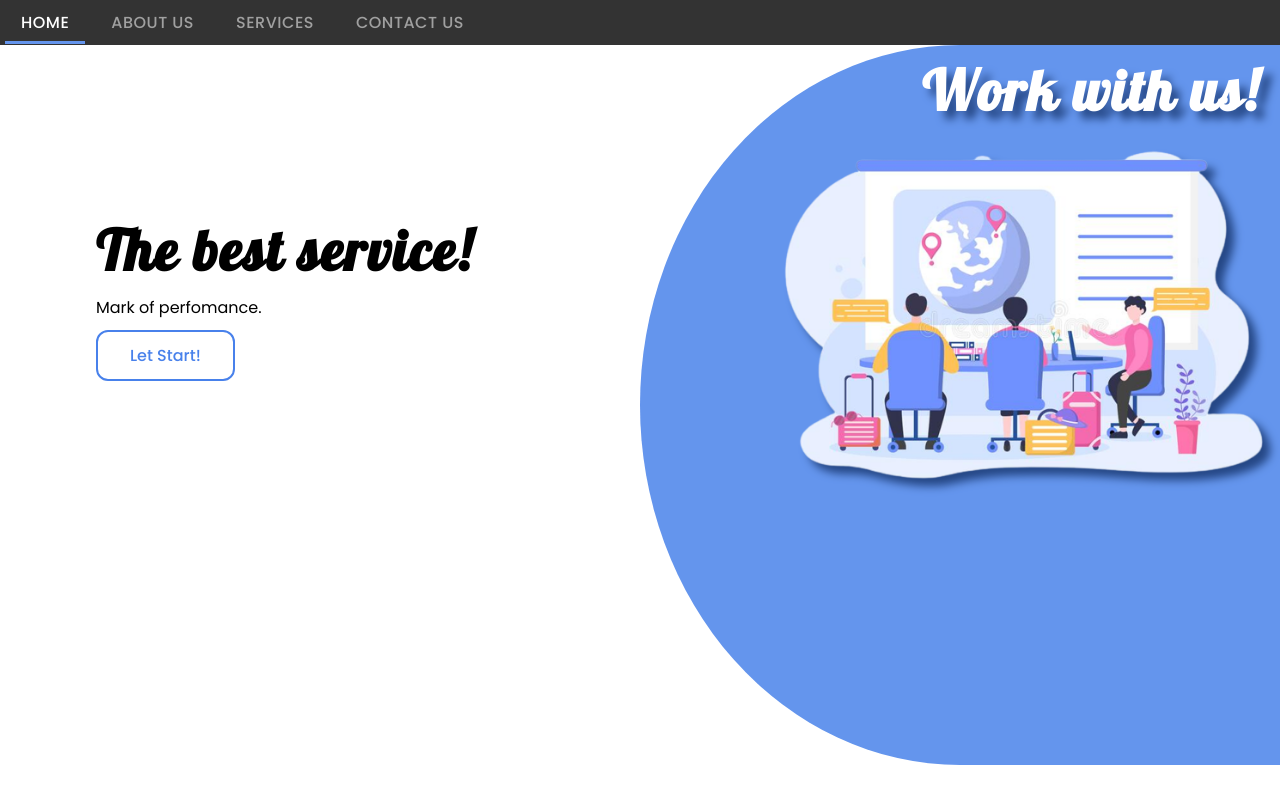
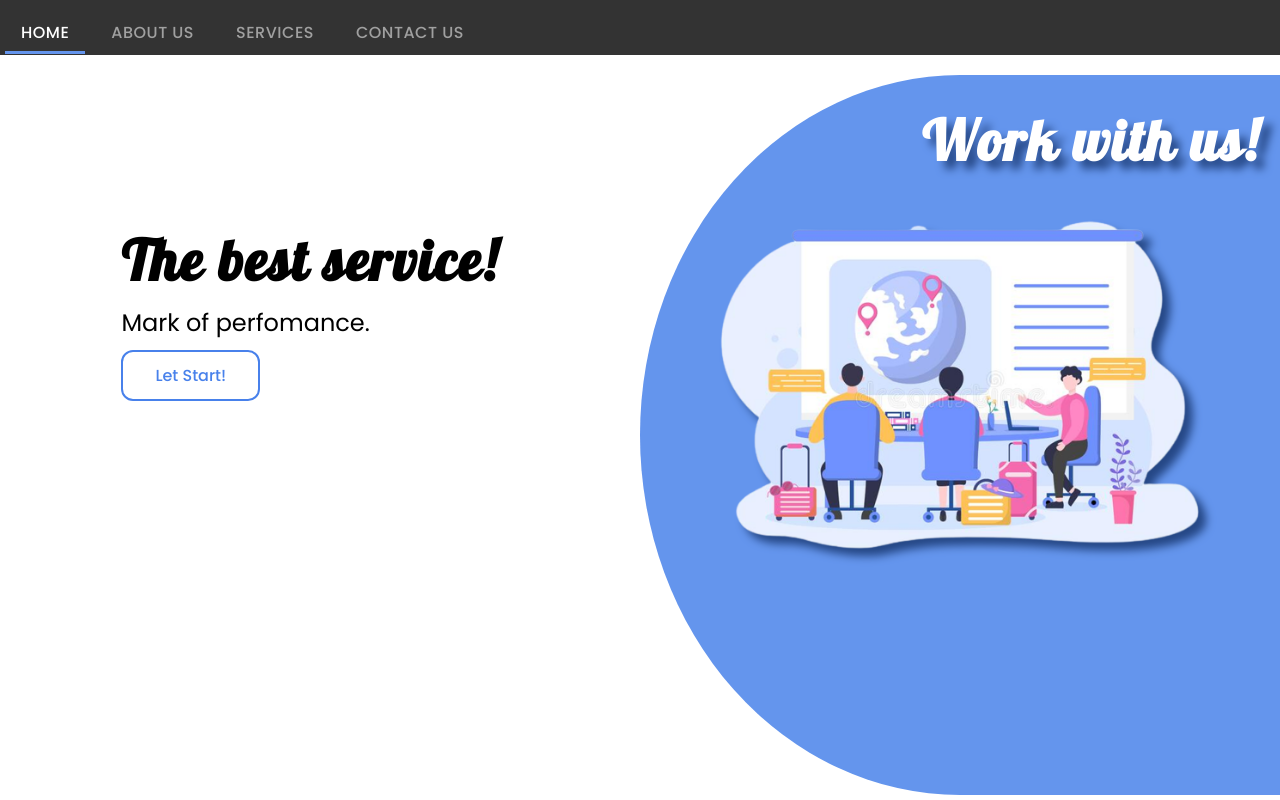
Before and after one commit to gus0117/template-company-2, a plain HTML site: page index.html in a window 1280 px wide. Drawn offline with Linux system fonts and the light colour scheme.

Commit message:
Agregado responsividad a la seccion inicio

```diff
--- a/css/style.css
+++ b/css/style.css
@@ -30,19 +30,243 @@
 }
 
 
-@media only screen and (max-width: 600px) {
+@media only screen and (min-width: 375px) {
+    .navbar li {
+        text-align: center;
+        margin-top: 10px;
+    }
 
+    .half-side {
+        width: 100%;
+        display: flex;
+    }
+
+    .float-left{
+        margin-bottom: 20px;
+    }
+
+    .float-right {
+        margin-top: 20px;
+    }
+
+    .center {
+        margin: 100px auto;
+    }
+
+    .link {
+        font-size: 1.6rem;
+    }
+
+    .title {
+        font-size: 4.5rem;
+
+    }
+
+    .description{
+        font-size: 2rem;
+    }
+
+    .btn {
+        font-family: 'Poppins', sans-serif;
+        padding: 1rem 4rem;
+        font-size: 1.5rem;
+        font-weight: 500;
+        cursor: pointer;
+    }
+
+    .btn-outline-primary {
+        background-color: transparent;
+        color: rgb(72, 129, 235);
+        border-color: rgb(72, 129, 235);
+        border-style: solid;
+        border-width: 4px;
+        border-radius: 12px;
+        transition: all 0.2s linear;
+    }
+
+    .btn-outline-primary:hover {
+        color: white;
+        background:rgb(72, 129, 235);
+        border-color: white;
+        transition: all 0.2s linear;
+    }
+
+    .circle-content {
+        display: flex;
+        flex-direction: column;
+        align-items: center;
+        justify-content: center;
+        margin-top: 20px;
+    }
+
+    .half-circle {
+        background-color: cornflowerblue;
+        height: 60vh;
+        width: 100%;
+        border-radius: 50% 0 0 50%;
+    }
+}
+
+@media only screen and (min-width: 768px) {
+    .navbar li {
+        text-align: center;
+        margin-top: 10px;
+    }
+
+    .half-side {
+        width: 100%;
+        display: flex;
+    }
+
+    .float-left{
+        margin-bottom: 20px;
+    }
+
+    .float-right {
+        margin-top: 20px;
+    }
+
+    .center {
+        margin: 100px auto;
+    }
+
+    .title {
+        margin: 10px 0;
+        text-align: center;
+        font-size: 3.5rem;
+        letter-spacing: 2px;
+    }
+
+    .link {
+        font-size: 1.6rem;
+    }
+
+    .title {
+        font-size: 5rem;
+    }
+
+    .description{
+        font-size: 1.5rem;
+    }
+
+    .btn {
+        font-family: 'Poppins', sans-serif;
+        padding: 1rem 4rem;
+        font-size: 1.5rem;
+        font-weight: 500;
+        cursor: pointer;
+    }
+
+    .btn-outline-primary {
+        background-color: transparent;
+        color: rgb(72, 129, 235);
+        border-color: rgb(72, 129, 235);
+        border-style: solid;
+        border-width: 2px;
+        border-radius: 12px;
+        transition: all 0.2s linear;
+    }
+
+    .btn-outline-primary:hover {
+        color: white;
+        background:rgb(72, 129, 235);
+        border-color: white;
+        transition: all 0.2s linear;
+    }
+
+    .half-circle {
+        background-color: cornflowerblue;
+        height: 80vh;
+        width: 100%;
+        border-radius: 50% 0 0 50%;
+    }
+}
+
+@media only screen and (min-width: 1024px) {
+
+    .link {
+        font-size: 1rem;
+    }
+
+    .navbar li {
+        float: left;
+    }
+
+    .half-side {
+        width: 50%;
+        display: flex;
+    }
+
+    .float-left {
+        height: 50%;
+        float: left;
+    }
+
+    .float-right {
+        height: 50%;
+        float: right
+    }
+
+    .center {
+        margin: 25% auto;
+    }
+
+    .title {
+        margin: 10px auto;
+        margin-right: 20px;
+        font-size: 3.5rem;
+        letter-spacing: 2px;
+    }
+
+
+    .btn {
+        font-family: 'Poppins', sans-serif;
+        padding: 0.7rem 2rem;
+        font-size: 1rem;
+        font-weight: 500;
+        cursor: pointer;
+    }
+
+    .btn-outline-primary {
+        background-color: transparent;
+        color: rgb(72, 129, 235);
+        border-color: rgb(72, 129, 235);
+        border-style: solid;
+        border-width: 2px;
+        border-radius: 12px;
+        transition: all 0.2s linear;
+    }
+
+    .btn-outline-primary:hover {
+        color: white;
+        background:rgb(72, 129, 235);
+        border-color: white;
+        transition: all 0.2s linear;
+    }
+
+
+    .half-circle {
+        background-color: cornflowerblue;
+        height: 90vh;
+        width: 100%;
+        border-radius: 50% 0 0 50%;
+    }
+
+    .half-circle img {
+        width: 80%;
+        filter: drop-shadow(8px 8px 4px rgb(37, 71, 133));
+    }
+}
+
+.navbar-dark-bg {
+    background-color: #333;
 }
 
 header {
     font-family: 'Poppins', sans-serif;
 }
 
-#navbar {
-    background-color: #333;
-}
-
-#navbar ul {
+.navbar ul {
     list-style: none;
     margin: 0;
     padding: 10px 0;
@@ -53,9 +277,6 @@ header {
     top: 0;
 }
 
-#navbar li {
-    float: left;
-}
 
 .link {
     position: relative;
@@ -104,30 +325,6 @@ header {
     font-family: 'Lobster', cursive;
 }
 
-.half-side {
-    width: 50%;
-}
-
-.float-left {
-    float: left;
-}
-
-.float-right {
-    float: right
-}
-
-.half-circle {
-    background-color: cornflowerblue;
-    height: 90vh;
-    width: 100%;
-    border-radius: 50% 0 0 50%;
-}
-
-.half-circle img {
-    width: 80%;
-    filter: drop-shadow(8px 8px 4px rgb(37, 71, 133));
-}
-
 .text-shadow-primary {
     filter: drop-shadow(8px 8px 4px rgb(37, 71, 133));
 }
@@ -148,48 +345,11 @@ header {
     padding: auto;
 }
 
-.title {
-    margin: 10px 0;
-    margin-right: 20px;
-    font-size: 3.5rem;
-    letter-spacing: 2px;
-}
+
 
 .description {
     font-family: 'Poppins', sans-serif;
     margin: 10px 0;
-}
-
-.center {
-    margin: 0 auto;
-    width: 70%;
-    height: 100%;
-    padding-top: 25%;
-}
-
-.btn {
-    font-family: 'Poppins', sans-serif;
-    padding: 0.7rem 2rem;
-    font-size: 1rem;
-    font-weight: 500;
-    cursor: pointer;
-}
-
-.btn-outline-primary {
-    background-color: transparent;
-    color: rgb(72, 129, 235);
-    border-color: rgb(72, 129, 235);
-    border-style: solid;
-    border-width: 2px;
-    border-radius: 12px;
-    transition: all 0.2s linear;
-}
-
-.btn-outline-primary:hover {
-    color: white;
-    background:rgb(72, 129, 235);
-    border-color: white;
-    transition: all 0.2s linear;
 }
 
 /* ABOUT */
@@ -210,4 +370,4 @@ header {
     background-position: center;
     background-repeat: no-repeat;
     background-size: cover;
-  }
+}
--- a/index.html
+++ b/index.html
@@ -8,8 +8,8 @@
     <link rel="stylesheet" href="css/style.css">
 </head>
 <body>
-    <header>
-        <nav id="navbar">
+    <header class="navbar-dark-bg">
+        <nav class="navbar">
             <ul>
                 <li><a href="#home" class="link active">Home</a></li>
                 <li><a href="#about" class="link">About Us</a></li>
@@ -31,8 +31,10 @@
         </div>
         <div class="half-side float-right">
             <div class="half-circle">
-                <h1 class="title float-right text-shadow-primary text-white">Work with us!</h1>
-                <img class="float-right" src="./assets/home-img.png" alt="" srcset="">
+                <div class="circle-content">
+                    <h1 class="title float-right text-shadow-primary text-white">Work with us!</h1>
+                    <img class="float-right" src="./assets/home-img.png" alt="" srcset="">
+                </div>
             </div>
         </div>
     </main>
```
